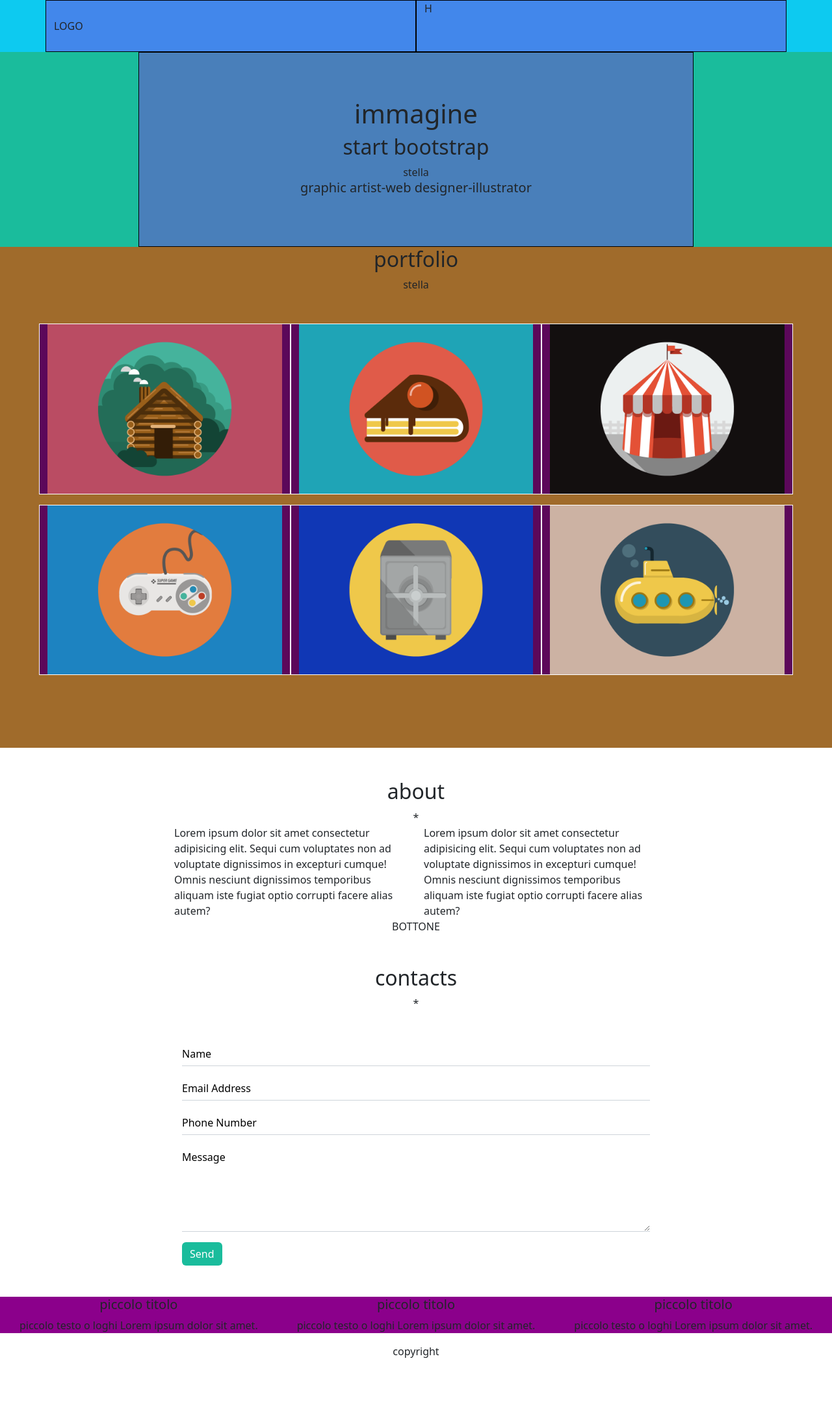
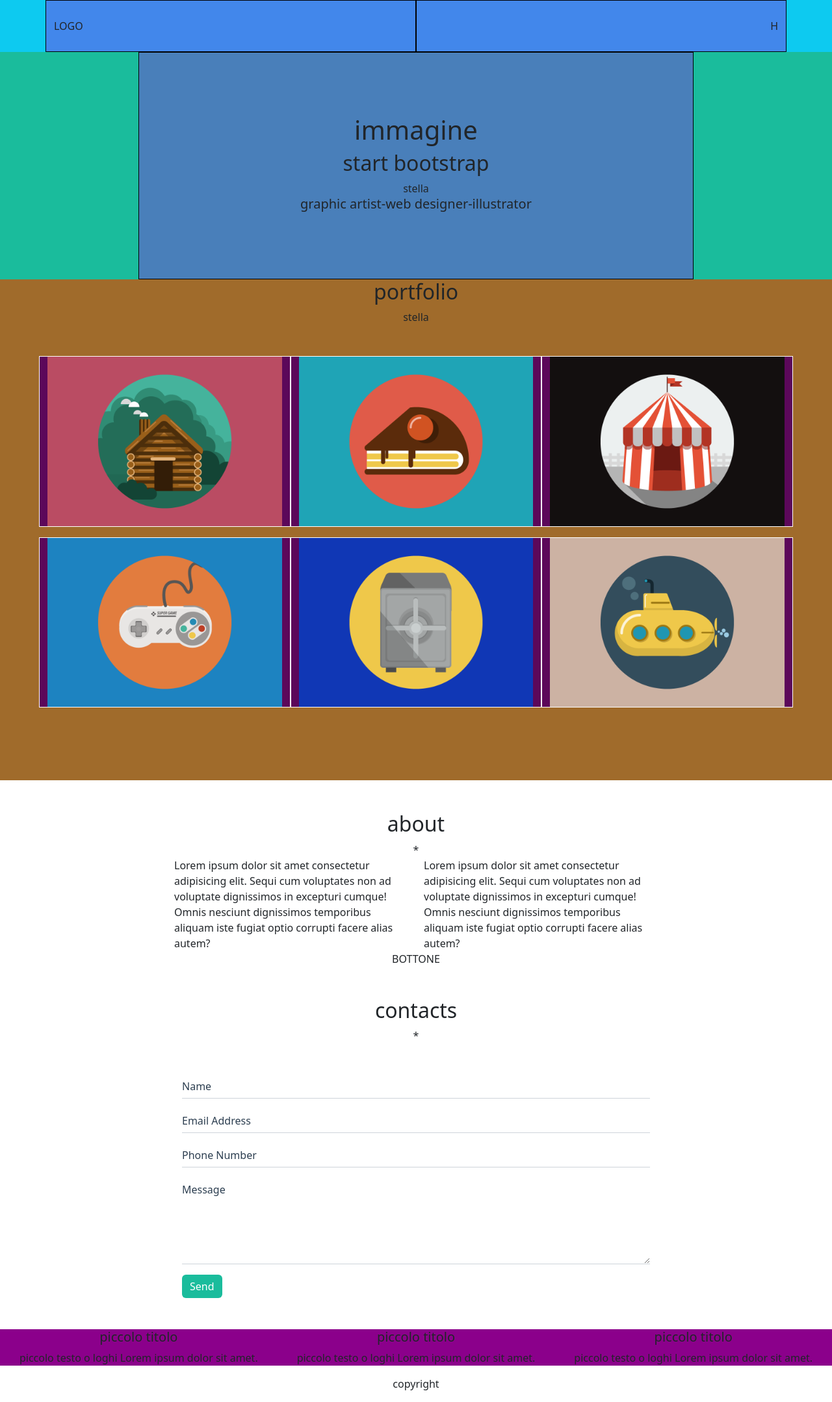
Before and after one commit to GiacomoArena/html-css-bootstrap-freelancer, a plain HTML site: page index.html in a window 1280 px wide. Shown: the whole page at 65% size. Before the commit the page ends 2108 px from the top, so only its background shows below. Drawn offline with nearby package versions, Linux system fonts and the light colour scheme.

Commit message:
update commit

```diff
--- a/css/style.css
+++ b/css/style.css
@@ -11,15 +11,12 @@
 }
 
 .my-jumbotron{
-  height: 300px;
+  height: 350px;
   background-color: #1ABC9C;
 }
 
 .portfolio{
   background-color: rgb(160, 107, 43);
-}
-.max-width{
-  max-width: 900px;
 }
 .cards{
   background-color: rgb(92, 8, 90);
@@ -34,14 +31,11 @@
   padding-bottom: 70px;
 }
 
-.info-social{
-  background-color: darkmagenta;
-}
 .sc-container{
   width: 60%;
   margin: 0 auto;
 }
-
+/* Contact */
 .ms-form input, .ms-form textarea{
   border-left: none;
   border-top: none;
@@ -52,7 +46,7 @@
 
 .ms-form input::placeholder,
 .ms-form textarea::placeholder{
-  color: black;
+  color: #2C3E50;
 }
 
 .ms-form button{
@@ -65,3 +59,9 @@
 .ms-form textarea:focus{
   box-shadow: 0 1px 0 0 rgba(13,110,253,.25);
 }
+/* Contact */
+
+.info-social{
+  background-color: darkmagenta;
+}
+.s
--- a/index.html
+++ b/index.html
@@ -21,7 +21,7 @@
           LOGO
         </div>
         <!-- <div class="d-none d-lg-block col-lg-1"></div> -->
-        <div class="col d-none d-lg-block colbarra-superiore debug justify-content-end align-items-center d-flex">
+        <div class="col d-none d-lg-flex barra-superiore debug justify-content-end align-items-center d-flex">
           H
         </div>
 
@@ -59,9 +59,7 @@
         </div>
       </div>
       <!-- cards  -->
-      <div class="container-fluid">
-        <!-- possiamo dare direttamente alla row quante colonne devono esserci in base alle misure dello schermo che ci interesano. -->
-        <div class="row row-cols-1 row-cols-md-2 row-cols-lg-3 m-5">
+      <div class="container-fluid"><div class="row row-cols-1 row-cols-md-2 row-cols-lg-3 m-5">
           <div class="col  mb-3  cards">
             <img src="img/cabin.png" alt="orso">
           </div>
@@ -83,6 +81,7 @@
           <!-- \\\cards\\\ -->
         </div>
       </div>
+
     </div>
 
     <section id="about" class="my-5">
```
